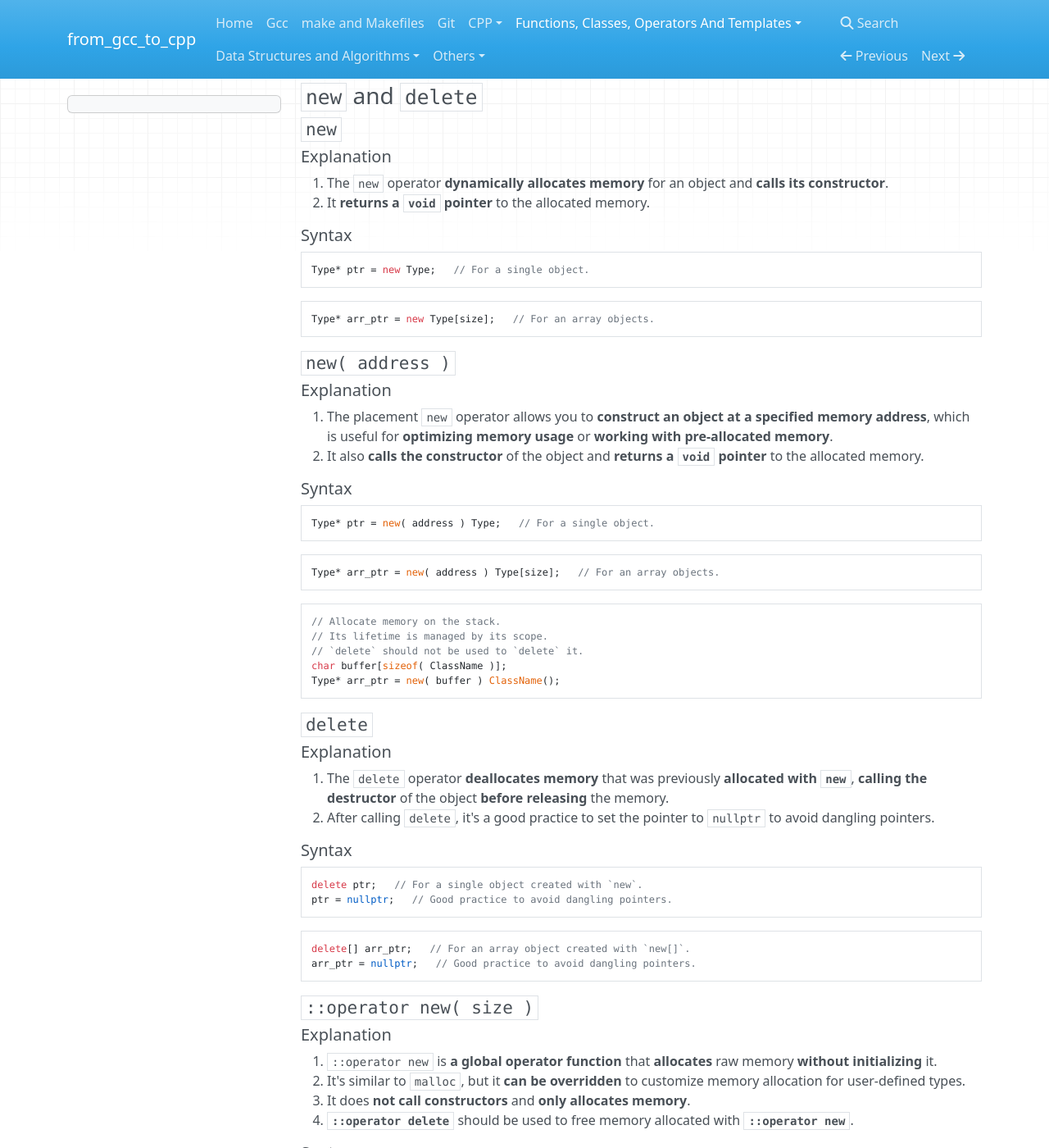
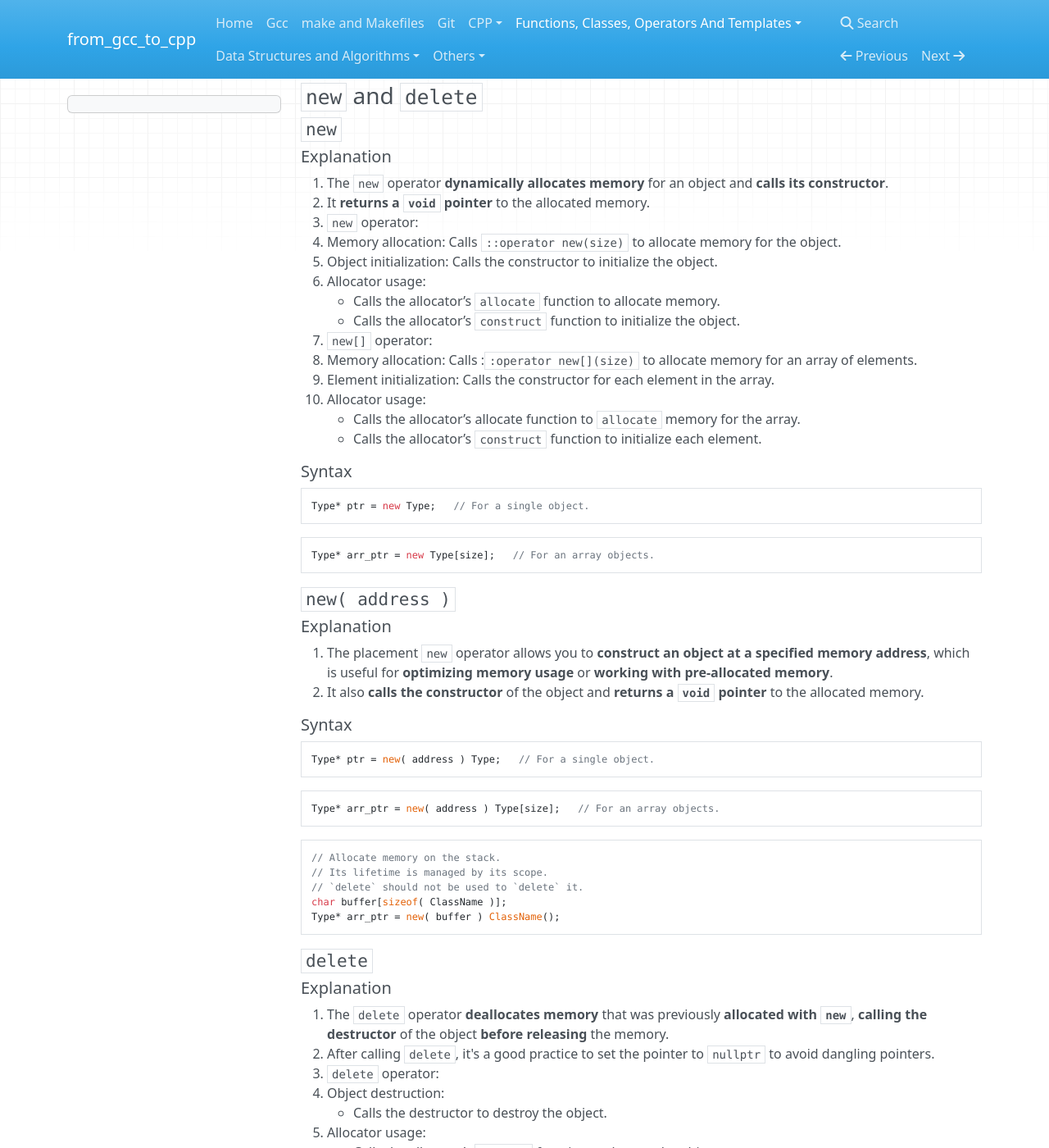
Before and after one commit to 0BananaBig0/from_gcc_to_cpp, an MkDocs documentation site: the page built from docs/NewAndDelete.md, in a window 1280 px wide and 1400 px high, scrolled down 560 px. Shown: the whole window at 82% size. Built offline with MkDocs 1.6.1, drawn with Linux system fonts in a browser that asks for light colours; nearby versions of some CDN libraries; some of the changed text lies outside the part shown.

Commit message:
supplement the content on new and delete, decltype

```diff
--- a/docs/NewAndDelete.md
+++ b/docs/NewAndDelete.md
@@ -34,6 +34,22 @@
 1. The `new` operator **dynamically allocates memory** for an object and **calls
    its constructor**.
 2. It **returns a `void` pointer** to the allocated memory.
+3. `new` operator:
+   - Memory allocation: Calls `::operator new(size)` to allocate memory for the
+     object.
+   - Object initialization: Calls the constructor to initialize the object.
+   - Allocator usage:
+     - Calls the allocator’s `allocate` function to allocate memory.
+     - Calls the allocator’s `construct` function to initialize the object.
+4. `new[]` operator:
+   - Memory allocation: Calls :`:operator new[](size)` to allocate memory for an
+     array of elements.
+   - Element initialization: Calls the constructor for each element in the
+     array.
+   - Allocator usage:
+     - Calls the allocator’s allocate function to `allocate` memory for the
+       array.
+     - Calls the allocator’s `construct` function to initialize each element.
 
 ##### Syntax
 
@@ -82,6 +98,22 @@ Type* arr_ptr = new( buffer ) ClassName();
    the memory.
 2. After calling `delete`, it's a good practice to set the pointer to `nullptr`
    to avoid dangling pointers.
+3. `delete` operator:
+   - Object destruction:
+     - Calls the destructor to destroy the object.
+   - Allocator usage:
+     - Calls the allocator’s `destroy` function to destroy the object.
+     - Calls the allocator’s `deallocate` function to deallocate memory.
+   - Memory deallocation:
+     - Calls `::operator delete(ptr)` to deallocate memory for the object.
+4. `delete[]` operator:
+   - Object destruction:
+     - Calls the destructor for each element in the array.
+   - Allocator usage:
+     - Calls the allocator’s `destroy` function to destroy each object.
+     - Calls the allocator’s `deallocate` function to deallocate memory.
+   - Memory deallocation:
+     - Calls `::operator delete[](ptr)` to deallocate memory for the array.
 
 ##### Syntax
 
```
Also changed, not shown: docs/AutoAndDecltype.md (+1 -0 lines).
